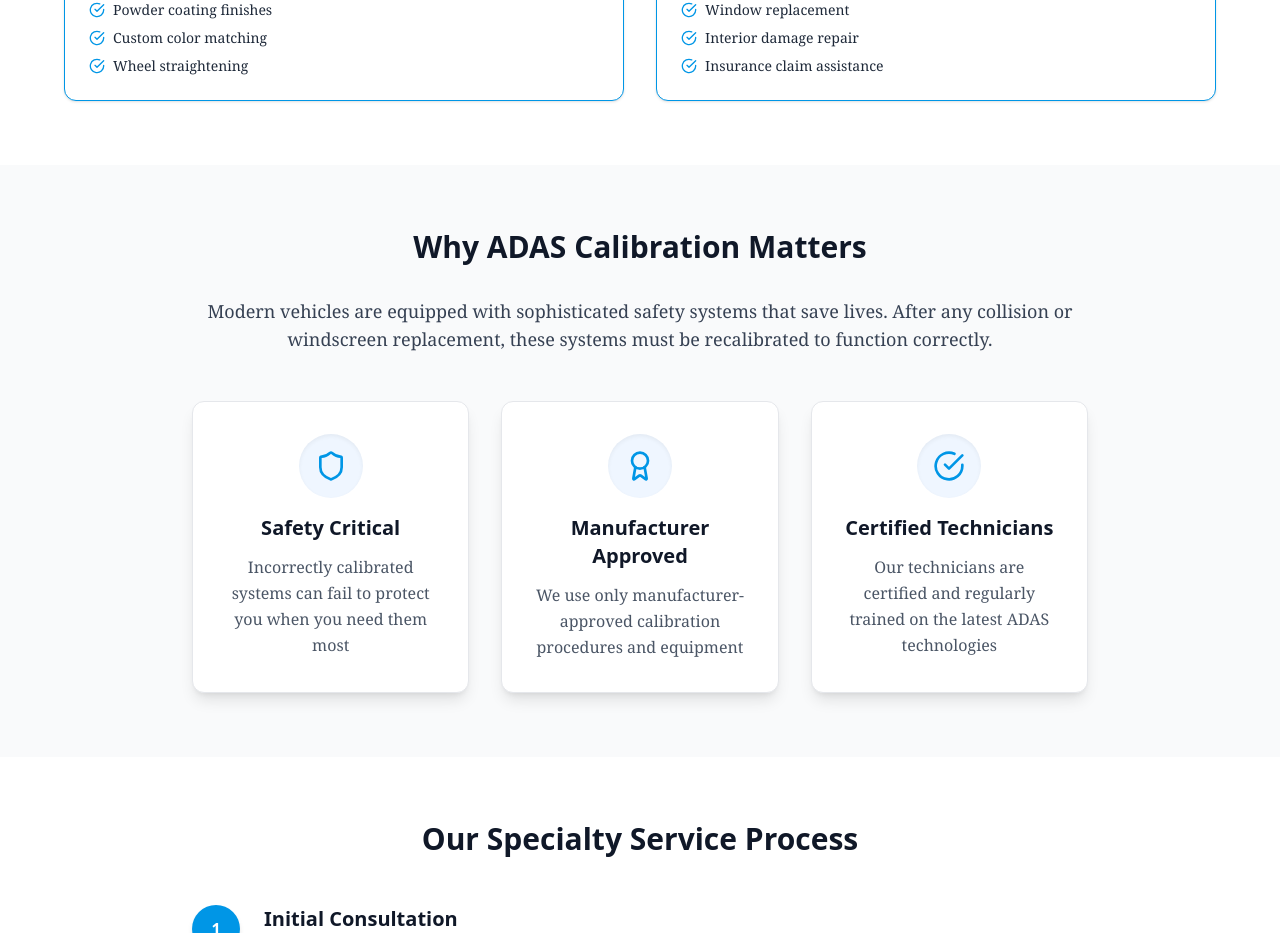
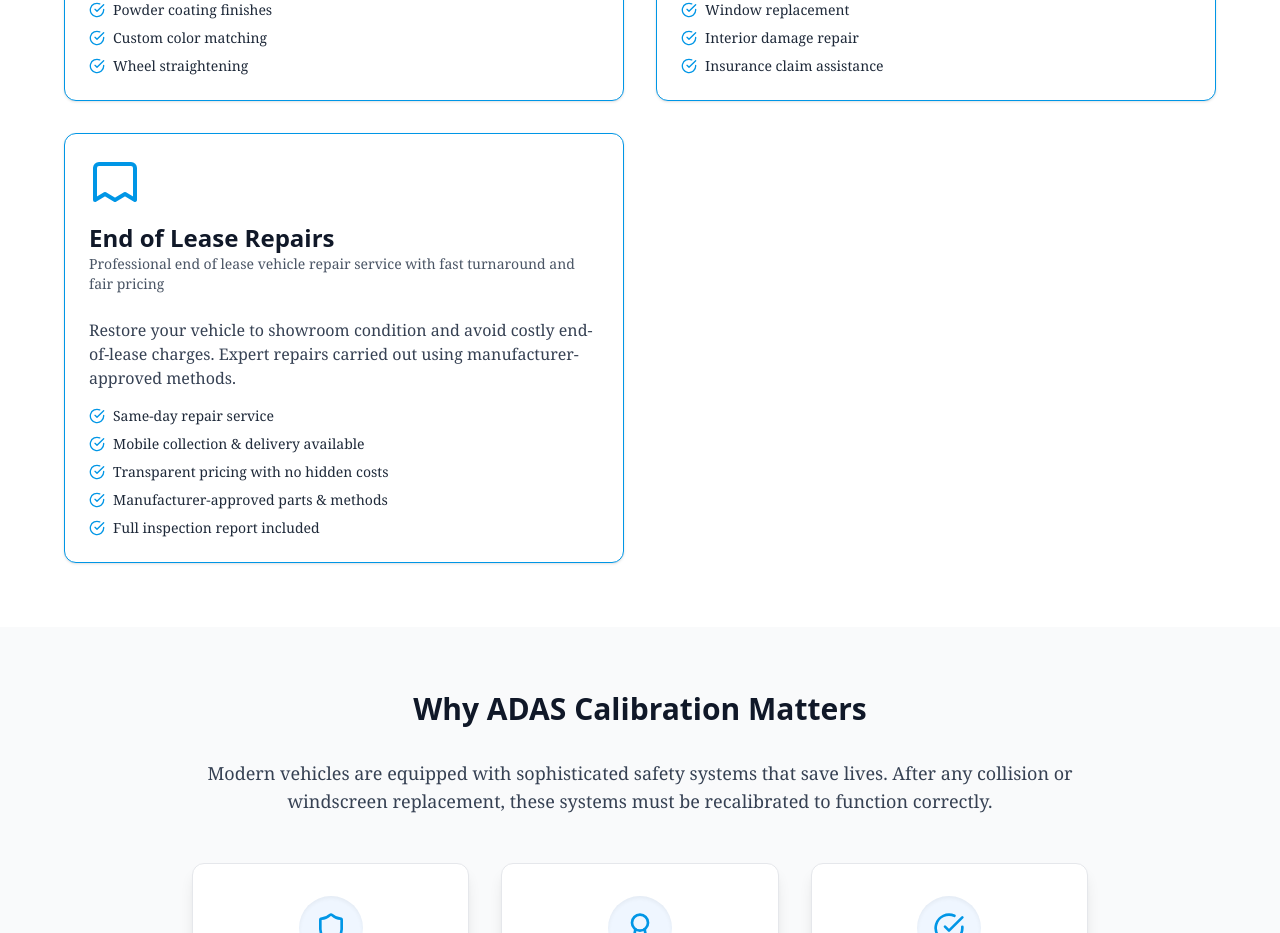
Before and after one commit to shandiru/kml, a React (Vite) app: page /services/specialty-services in a window 1280 px wide. Shown: the part 1280-2213 px from the top of the page. Built offline with nearby package versions, Linux system fonts and the light colour scheme.

Commit message:
chnage 45 to 39

```diff
--- a/src/Page/Home.jsx
+++ b/src/Page/Home.jsx
@@ -6,6 +6,7 @@ import ServicesSection from "../components/HomePage/ServicesSection.jsx";
 import ProcessSection from "../components/HomePage/ProcessSection.jsx";
 import ContactSection from "../components/HomePage/ContactSection.jsx";
 import ReviewsSlider from "../components/HomePage/Testimonial.jsx";
+import Findus from "../components/HomePage/Findus.jsx"
 export default function Home() {
   return (
     <div>
@@ -26,6 +27,9 @@ export default function Home() {
       <section>
         <ReviewsSlider />
       </section>
+      <section>
+        <Findus />
+      </section>
 
       {/* Contact */}
       <section id="contact">
--- /dev/null
+++ b/src/components/HomePage/Findus.jsx
@@ -0,0 +1,96 @@
+"use client";
+
+import React, { useEffect } from "react";
+import AOS from "aos";
+import "aos/dist/aos.css";
+
+const FindUs = () => {
+  useEffect(() => {
+    AOS.init({
+      duration: 800,
+      once: false,
+      easing: "ease-out-cubic",
+    });
+  }, []);
+
+  const directionsUrl =
+    "https://www.google.com/maps/place/Kml+accident+repair+centre+ltd+-+Car+Body+Repair/@53.5418439,-2.1795345,518m/data=!3m2!1e3!4b1!4m6!3m5!1s0x487bb16ad315b723:0x8f66ab0eb640ec4c!8m2!3d53.5418439!4d-2.1769596!16s%2Fg%2F11sgqyljpr?entry=ttu";
+
+  return (
+    <section
+      className="py-12 px-4 bg-gray-50 dark:bg-black transition-colors duration-300"
+      data-aos="fade-up"
+    >
+      <div className="max-w-7xl mx-auto text-center">
+        {/* Heading */}
+        <h2
+          className="text-3xl md:text-4xl font-bold mb-10 text-[#0096E6] dark:text-[#0096E6]"
+          data-aos="fade-down"
+        >
+          Find Us
+        </h2>
+
+        {/* Google Maps Embed */}
+        <div
+          className="rounded-lg overflow-hidden shadow-lg w-full h-[400px] border border-gray-200 dark:border-gray-700"
+          data-aos="zoom-in"
+        >
+          <iframe
+            title="Google Map - KML Accident Repair Centre"
+            src="https://www.google.com/maps/embed?pb=!1m18!1m12!1m3!1d2366.382205235293!2d-2.1795345!3d53.5418439!2m3!1f0!2f0!3f0!3m2!1i1024!2i768!4f13.1!3m3!1m2!1s0x487bb16ad315b723%3A0x8f66ab0eb640ec4c!2sKml%20accident%20repair%20centre%20ltd%20-%20Car%20Body%20Repair!5e0!3m2!1sen!2suk!4v1690000000000!5m2!1sen!2suk"
+            width="100%"
+            height="100%"
+            allowFullScreen
+            loading="lazy"
+            referrerPolicy="no-referrer-when-downgrade"
+            className="border-0 w-full h-full"
+          ></iframe>
+        </div>
+
+        {/* Address */}
+        <p
+          className="mt-6 text-lg font-medium text-gray-700 dark:text-gray-300"
+          data-aos="fade-up"
+        >
+          <span className="font-semibold">KML Accident Repair Centre Ltd</span>
+          <br />
+          Unit 4 Haslam St, Middleton,
+          <br />
+          Manchester M24 2AP, United Kingdom
+        </p>
+
+        {/* Directions Button */}
+        <div className="mt-6" data-aos="fade-up" data-aos-delay="100">
+          <a
+            href={directionsUrl}
+            target="_blank"
+            rel="noopener noreferrer"
+            aria-label="Open Google Maps directions to KML Accident Repair Centre"
+            className="inline-flex items-center gap-2 rounded-md bg-[#0096E6] text-white px-5 py-3 text-sm md:text-base font-semibold
+                       hover:bg-[#007bbf] focus:outline-none focus:ring-2 focus:ring-offset-2 focus:ring-[#0096E6]
+                       dark:bg-white dark:text-black dark:hover:opacity-90 dark:focus:ring-white"
+          >
+            Open Directions in Google Maps
+            <svg
+              className="h-4 w-4 md:h-5 md:w-5"
+              xmlns="http://www.w3.org/2000/svg"
+              fill="none"
+              viewBox="0 0 24 24"
+              stroke="currentColor"
+              aria-hidden="true"
+            >
+              <path
+                strokeLinecap="round"
+                strokeLinejoin="round"
+                strokeWidth={2}
+                d="M13 7h6m0 0v6m0-6L10 16"
+              />
+            </svg>
+          </a>
+        </div>
+      </div>
+    </section>
+  );
+};
+
+export default FindUs;
--- a/src/components/HomePage/ServicesSection.jsx
+++ b/src/components/HomePage/ServicesSection.jsx
@@ -2,6 +2,7 @@
 import React, { useEffect } from "react";
 import AOS from "aos";
 import "aos/dist/aos.css";
+import { href } from "react-router-dom";
 
 export default function ServicesSection() {
   useEffect(() => {
@@ -86,6 +87,8 @@ const cards = [
     {
       title: "No Fault Claims",
       desc: "Complete support from accident to repair - we handle everything",
+    href: "services/claims-support",
+
       icon: (
         <svg xmlns="http://www.w3.org/2000/svg" width="24" height="24"
           fill="none" stroke={COLORS.primary} strokeWidth="2"
@@ -98,6 +101,7 @@ const cards = [
     {
       title: "ADAS Calibrations",
       desc: "Advanced driver assistance system calibration after repairs",
+      href:"services/specialty-services",
       icon: (
         <svg xmlns="http://www.w3.org/2000/svg" width="24" height="24"
           fill="none" stroke={COLORS.primary} strokeWidth="2"
@@ -111,7 +115,7 @@ const cards = [
     {
       title: "Windscreen Replacement",
       desc: "Professional windscreen replacement with ADAS recalibration",
-      href: "/services/claims-support",
+      href: "/services/specialty-services",
       icon: (
         <svg xmlns="http://www.w3.org/2000/svg" width="24" height="24"
           fill="none" stroke={COLORS.primary} strokeWidth="2"
@@ -125,6 +129,7 @@ const cards = [
     },
     {
       title: "Alloy Wheel Refurb",
+      href:"/services/specialty-services",
       desc: "Complete alloy wheel refurbishment and repair services",
       icon: (
         <svg xmlns="http://www.w3.org/2000/svg" width="24" height="24"
@@ -139,6 +144,7 @@ const cards = [
     {
       title: "Vandalism Repairs",
       desc: "Quick and professional vandalism damage repair services",
+      href :"/services/specialty-services",
       icon: (
         <svg xmlns="http://www.w3.org/2000/svg" width="24" height="24"
           fill="none" stroke={COLORS.primary} strokeWidth="2"
--- a/src/components/ServiceSection/Specialty-Services-Page/SpecialtyServicesGrid.jsx
+++ b/src/components/ServiceSection/Specialty-Services-Page/SpecialtyServicesGrid.jsx
@@ -9,7 +9,7 @@ const COLORS = {
 };
 
 export default function SpecialtyServicesGrid() {
-  const services = [
+ const services = [
     {
       icon: (
         <svg
@@ -124,7 +124,36 @@ export default function SpecialtyServicesGrid() {
         "Insurance claim assistance",
       ],
     },
+    {
+      icon: (
+        <svg
+          xmlns="http://www.w3.org/2000/svg"
+          viewBox="0 0 24 24"
+          fill="none"
+          stroke="currentColor"
+          strokeWidth="2"
+          strokeLinecap="round"
+          strokeLinejoin="round"
+          className="h-12 w-12 mb-4"
+          style={{ color: COLORS.brand }}
+        >
+          <path d="M5 3a2 2 0 0 0-2 2v16l5-3 5 3 5-3 5 3V5a2 2 0 0 0-2-2z" />
+        </svg>
+      ),
+      title: "End of Lease Repairs",
+      subtitle:
+        "Professional end of lease vehicle repair service with fast turnaround and fair pricing",
+      desc: "Restore your vehicle to showroom condition and avoid costly end-of-lease charges. Expert repairs carried out using manufacturer-approved methods.",
+      bullets: [
+        "Same-day repair service",
+        "Mobile collection & delivery available",
+        "Transparent pricing with no hidden costs",
+        "Manufacturer-approved parts & methods",
+        "Full inspection report included",
+      ],
+    },
   ];
+
 
   return (
     <section className="py-16 bg-white dark:bg-black transition-colors">
```
